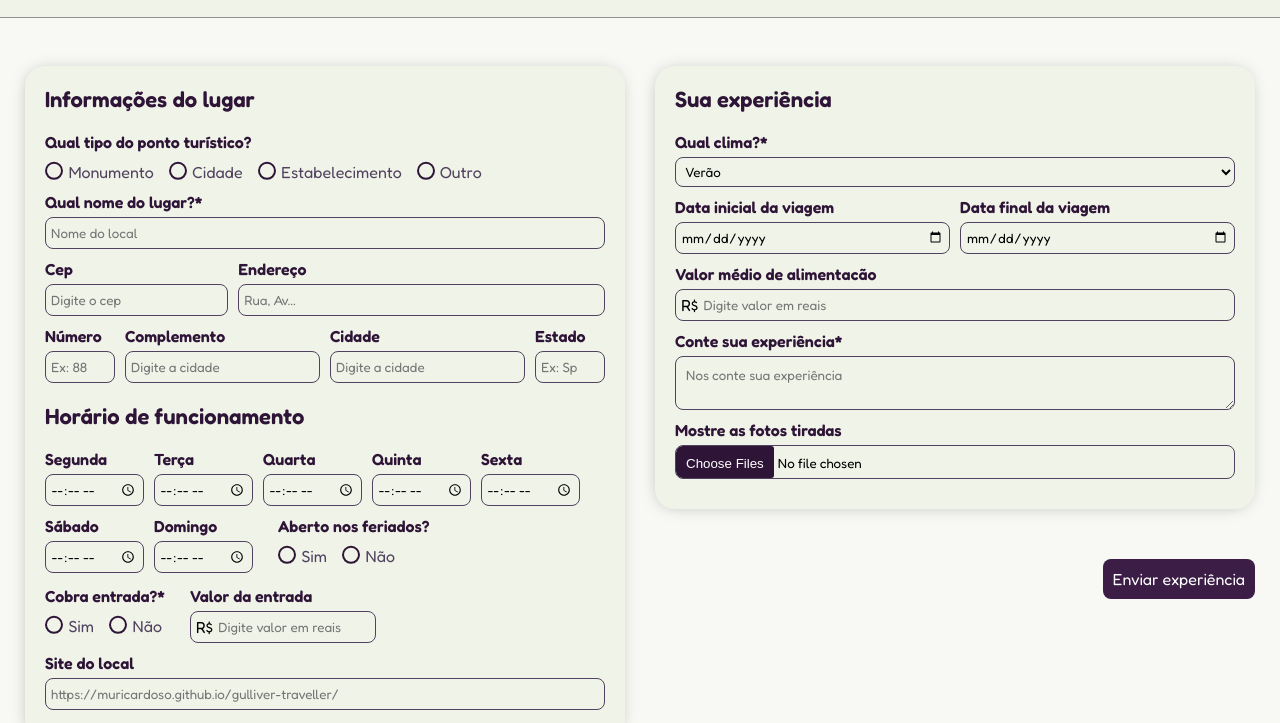
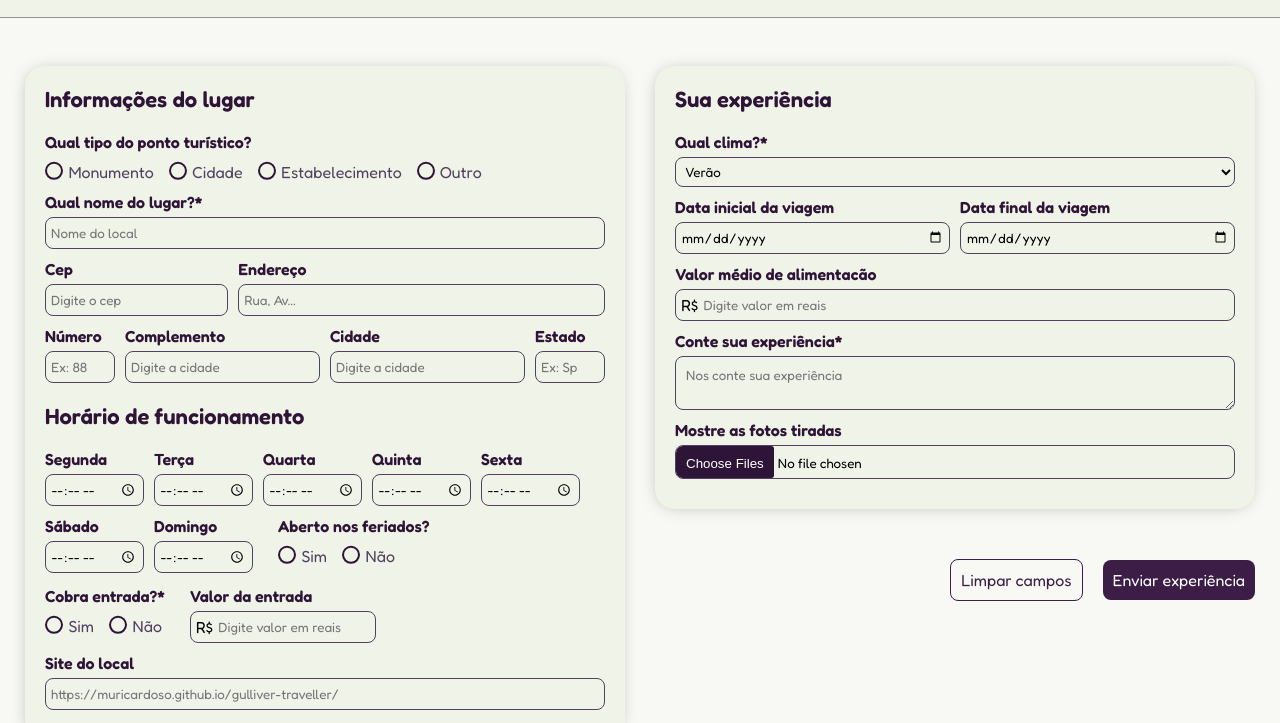
Before and after one commit to muricardoso/gulliver-traveller, a plain HTML site: page index.html in a window 1280 px wide. Shown: the part 90-813 px from the top of the page. Drawn offline with Linux system fonts and the light colour scheme.

Commit message:
criação de botao reset

```diff
--- a/css/style.css
+++ b/css/style.css
@@ -110,9 +110,10 @@ footer .container-footer {
     align-items: center;
     justify-content: center;
     margin-top: 50px;
+    gap: 20px;
 }
 
-.container-button button {
+.container-button .submit {
     background-color: var(--color-button-primary);
 
     color: var(--color-white);
@@ -120,8 +121,18 @@ footer .container-footer {
     border: none;
     padding: 10px;
 }
-.container-button button:hover {
+.container-button .submit:hover {
     background-color: var(--color-primary);
+}
+.container-button .reset {
+    border: 1px solid var(--color-button-primary);
+    color: var(--color-button-primary);
+    border-radius: 8px;
+    padding: 10px;
+    background-color: transparent;
+}
+.container-button .reset:hover {
+    background-color: var(--color-green-secondary);
 }
 @media (min-width: 600px) {
     .menu-desktop {
--- a/index.html
+++ b/index.html
@@ -300,7 +300,8 @@
         <!-- </form> -->
       </section>
         <div class="container-button">
-          <button  class="fontsize-16 cursor-pointer" type="submit">Enviar experiência</button>
+          <button  class="fontsize-16 cursor-pointer reset" type="reset">Limpar campos</button>
+          <button  class="fontsize-16 cursor-pointer submit" type="submit">Enviar experiência</button>
         </div>
     </div>
 
```
